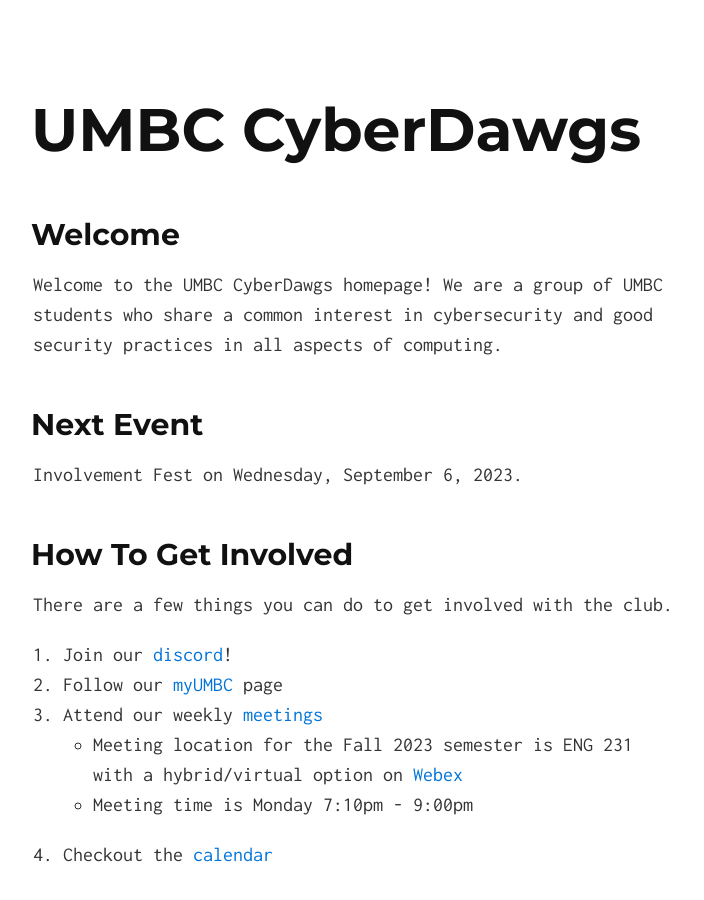
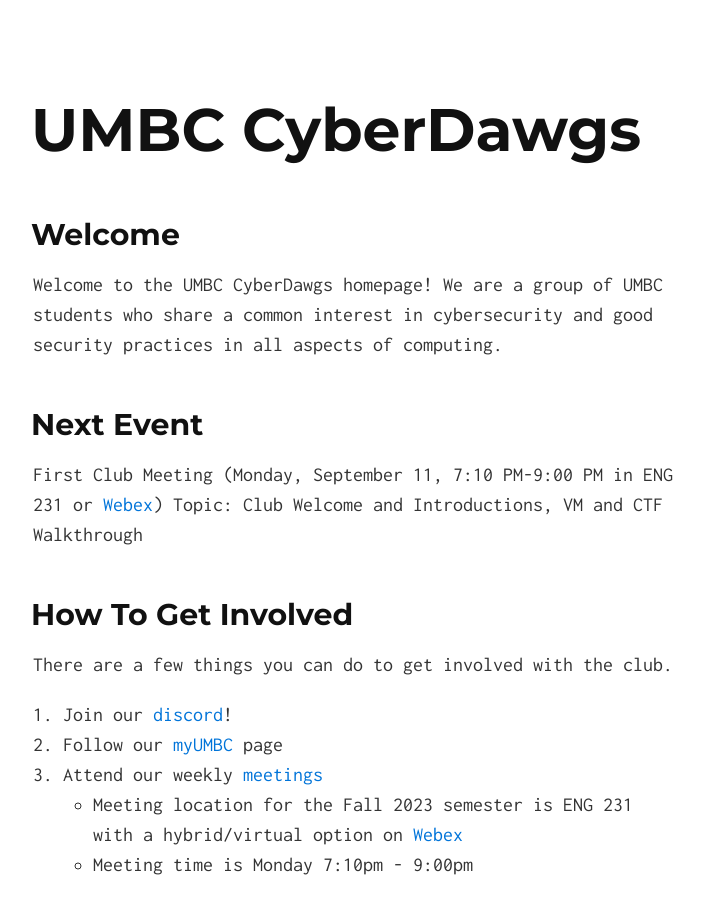
Before and after one commit to UMBCCyberDawgs/umbccyberdawgs.github.io, a Jekyll site: the page built from index.md, in a window 1280 px wide and 900 px high. Shown: the whole window, without its empty margins (287-991 px from the left). Built offline with Jekyll 4.4.1, drawn with Linux system fonts in a browser that asks for light colours; our own code applies the rules of GitHub Pages for plain Markdown files.

Commit message:
Next Event Updated

```diff
--- a/index.md
+++ b/index.md
@@ -8,7 +8,8 @@ share a common interest in cybersecurity and good security practices in all aspe
 
 ## Next Event
 
-Involvement Fest on Wednesday, September 6, 2023.
+First Club Meeting (Monday, September 11, 7:10 PM-9:00 PM in ENG 231 or [Webex](https://umbc.webex.com/meet/CyberDawgs))
+Topic: Club Welcome and Introductions, VM and CTF Walkthrough
 
 ## How To Get Involved
 
```
